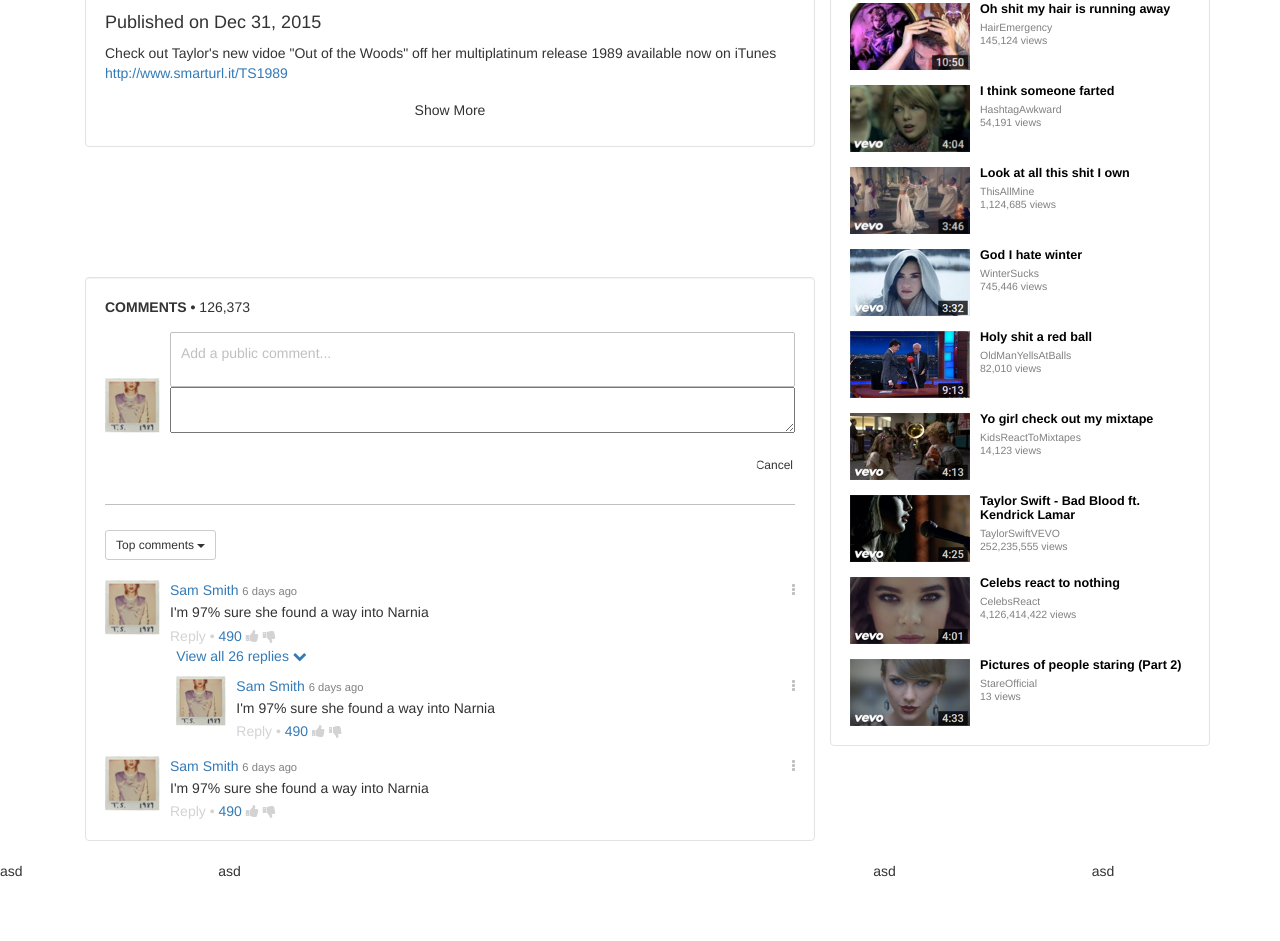
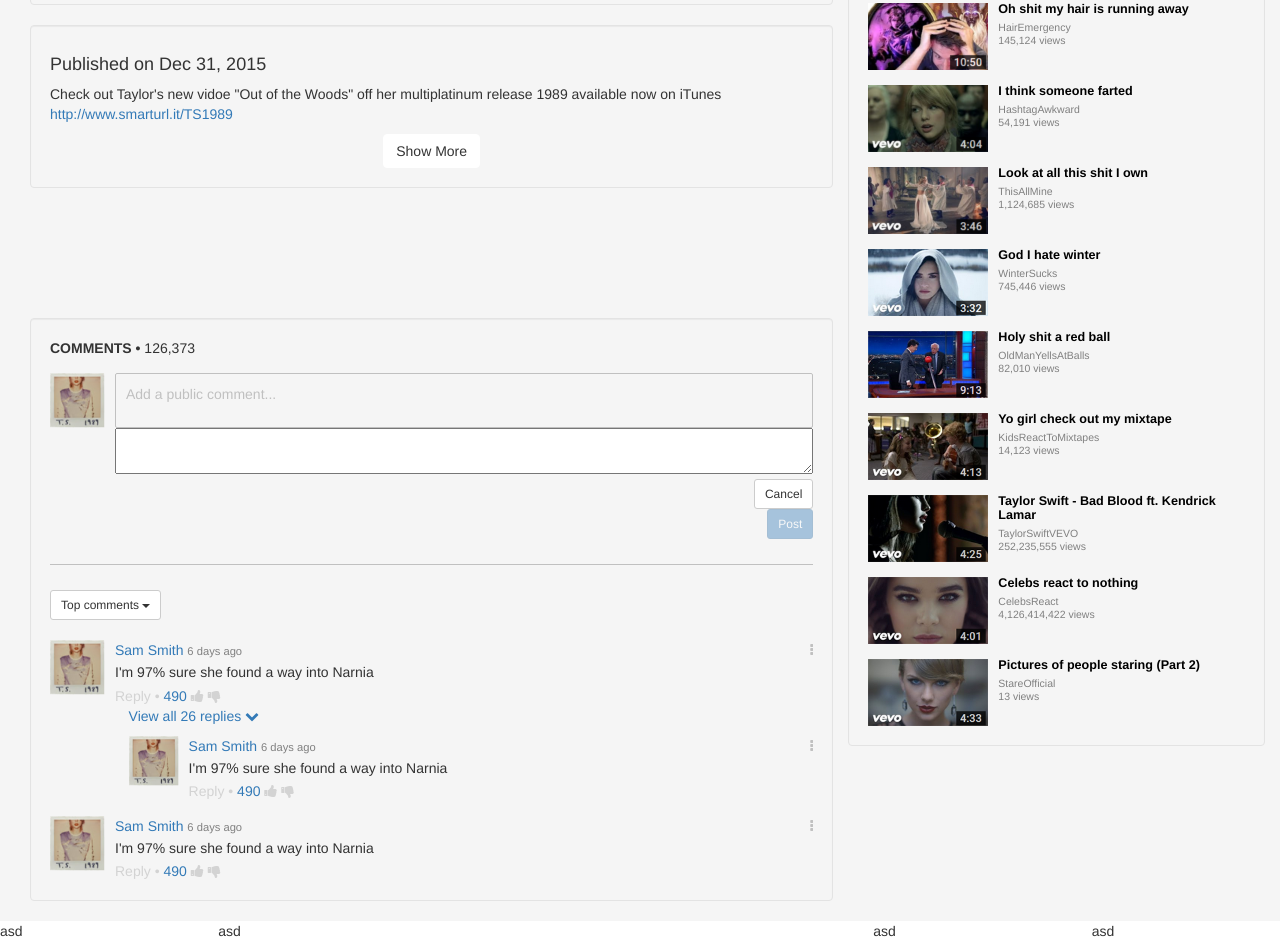
Before and after one commit to sschand/youtube_proj, a plain HTML site: page index.html in a window 1280 px wide. Shown: the part 720-1661 px from the top of the page. Before the commit the page ends 1601 px from the top, so only its background shows below. Drawn offline with nearby package versions, Linux system fonts and the light colour scheme.

Commit message:
comment post update

```diff
--- a/index.css
+++ b/index.css
@@ -1,4 +1,7 @@
-
+.container{
+	background-color: #f5f5f5;
+	width: 100% !important;
+}
 form input#search{
 	width: 425px;
 }
@@ -21,7 +24,7 @@ form input#search{
 }
 
 .well{
-	background: none;
+	background: none !important;
 }
 
 .sidebar{
@@ -227,7 +230,7 @@ h6#autoplay{
 #comments_section .respond_group a{
 	color: lightgrey;
 }
-#comments_section .media-middle {
+#comment .media-middle {
     vertical-align: top;
 }
 #comments_section .respond_group:hover a:hover{
@@ -235,7 +238,7 @@ h6#autoplay{
 }
 .reply_content{
 	padding-left: 2%;
-	padding-right: 0px;
+	padding-right: 0px !important;
 }
 
 .reply_content .media .media-left img {
@@ -254,9 +257,16 @@ h6#autoplay{
 #comment_form textarea{
 	width: 100%;
 }
+#comment_form .col-sm-2{
+	padding-right: 0px;
+    text-align: right;
+}
 #comment_form button {
-	float: right;
-    margin-right: -23px;
+	/*float: right;
+    margin-right: -23px;*/
+}
+#post_comment{
+	opacity: 0.4;
 }
 
 
--- a/index.html
+++ b/index.html
@@ -6,7 +6,6 @@
   <link rel="stylesheet" style="text/css" href="index.css">
   <link rel="stylesheet" href="https://maxcdn.bootstrapcdn.com/bootstrap/3.3.6/css/bootstrap.min.css">
   <link rel="stylesheet" href="https://maxcdn.bootstrapcdn.com/font-awesome/4.5.0/css/font-awesome.min.css">
-  <link rel="stylesheet" type="text/css" href="index.css">
   <script src="https://ajax.googleapis.com/ajax/libs/jquery/2.2.2/jquery.min.js"></script>
 
   <script type="text/javascript" href="index.js">
@@ -39,7 +38,7 @@
       </div>
 	</div>
 
-  	<div id="left" class="container col-sm-8">
+  	<div id="left" class="col-sm-8">
 
   		<div class="well" id="vid"><img id="video_img" src="img/video.png" alt="video"></div>
 
@@ -130,10 +129,9 @@
                 <!-- <div id="comment_box"> -->
                   <form id="comment_form" action="">
                       <textarea></textarea>
-                      <div class="col-sm-9"></div>
-                      <div class="col-sm-3">
-                          <button id="cancel_button" class="btn btn-sm btn-default" type="buton">Cancel</button>
-                          <button id="post_comment" class="btn btn-sm btn-primary" type="submit">Post</button>
+                      <div class="col-sm-10"></div>
+                      <div class="col-sm-2">                         <button id="cancel_button" class="btn btn-sm btn-default" type="buton">Cancel</button>
+                          <button disabled id="post_comment" class="btn btn-sm btn-primary" type="submit">Post</button>
                       </div>
                   </form>
                 <!-- </div> -->
```
